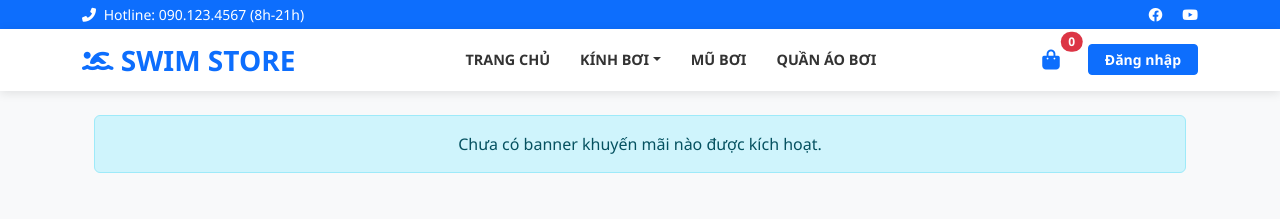
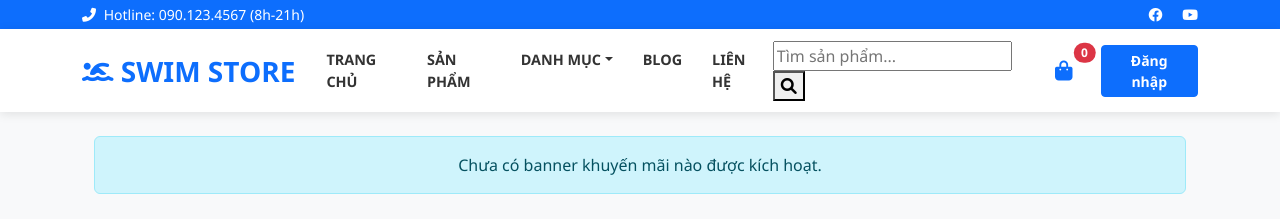
Before and after one commit to Tientai2k4/ThucTapNganh, a PHP site: page /ThucTapNganh/ in a window 1280 px wide. Shown: the top 219 px of the page. Run offline with PHP 8.4, Linux system fonts and the light colour scheme; data comes from the database, SQL or seed files in the repository; data that the repository does not hold is empty.

Commit message:
feat:sua loi thanh header1 tv1

```diff
--- a/app/Views/client/layouts/header.php
+++ b/app/Views/client/layouts/header.php
@@ -1,3 +1,12 @@
+<?php
+// Giả định: Danh sách danh mục chính (Category) đã được truyền từ Controller
+// Ví dụ: $data['categories'] = [['name' => 'Kính Bơi', 'id' => 1], ['name' => 'Mũ Bơi', 'id' => 2], ...]
+$categories = $data['categories'] ?? [
+    ['name' => 'Kính Bơi', 'id' => 1, 'sub' => [['name'=>'Kính Cận'], ['name'=>'Kính Thi Đấu']]],
+    ['name' => 'Mũ Bơi', 'id' => 2, 'sub' => [['name'=>'Mũ Silicone'], ['name'=>'Mũ Vải']]],
+    ['name' => 'Quần Áo Bơi', 'id' => 3, 'sub' => [['name'=>'Đồ Nam'], ['name'=>'Đồ Nữ']]]
+];
+?>
 <!DOCTYPE html>
 <html lang="vi">
 <head>
@@ -25,6 +34,7 @@
                 <a class="navbar-brand fw-bold text-primary fs-3" href="<?= BASE_URL ?>">
                     <i class="fas fa-swimmer"></i> SWIM STORE
                 </a>
+
                 <button class="navbar-toggler" type="button" data-bs-toggle="collapse" data-bs-target="#mainNav">
                     <span class="navbar-toggler-icon"></span>
                 </button>
@@ -32,40 +42,56 @@
                 <div class="collapse navbar-collapse" id="mainNav">
                     <ul class="navbar-nav mx-auto">
                         <li class="nav-item"><a class="nav-link" href="<?= BASE_URL ?>">Trang chủ</a></li>
+                        <li class="nav-item"><a class="nav-link" href="<?= BASE_URL ?>product">Sản phẩm</a></li>
 
                         <li class="nav-item dropdown">
-                            <a class="nav-link dropdown-toggle" href="#" data-bs-toggle="dropdown">Kính bơi</a>
+                            <a class="nav-link dropdown-toggle" href="#" data-bs-toggle="dropdown">Danh mục</a>
                             <div class="dropdown-menu mega-menu">
                                 <div class="container">
                                     <div class="row">
+
                                         <div class="col-md-3">
-                                            <span class="mega-title">CÔNG DỤNG</span>
-                                            <a class="mega-item" href="#">Kính bơi cận</a>
-                                            <a class="mega-item" href="#">Kính thi đấu</a>
-                                            <a class="mega-item" href="#">Kính trẻ em</a>
+                                            <span class="mega-title">TẤT CẢ DANH MỤC</span>
+                                            <?php foreach ($categories as $cat): ?>
+                                                <a class="mega-item" href="<?= BASE_URL ?>product/category/<?= $cat['id'] ?>"><?= htmlspecialchars($cat['name']) ?></a>
+                                            <?php endforeach; ?>
                                         </div>
+
                                         <div class="col-md-3">
-                                            <span class="mega-title">THƯƠNG HIỆU</span>
+                                            <span class="mega-title">PHÂN LOẠI NỔI BẬT</span>
+                                            <a class="mega-item" href="#">Đồ bơi Nam</a>
+                                            <a class="mega-item" href="#">Đồ bơi Nữ</a>
+                                            <a class="mega-item" href="#">Dụng cụ lặn</a>
+                                        </div>
+
+                                        <div class="col-md-3">
+                                            <span class="mega-title">THƯƠNG HIỆU HÀNG ĐẦU</span>
                                             <a class="mega-item" href="#">Speedo</a>
                                             <a class="mega-item" href="#">Arena</a>
                                             <a class="mega-item" href="#">Phoenix</a>
                                         </div>
-                                        <div class="col-md-3">
-                                            <span class="mega-title">PHỤ KIỆN</span>
-                                            <a class="mega-item" href="#">Dây đeo kính</a>
-                                            <a class="mega-item" href="#">Hộp đựng kính</a>
-                                        </div>
-                                        <div class="col-md-3">
+
+                                        <div class="col-md-3 text-center">
                                             <img src="https://yeuboiloi.com/wp-content/uploads/2021/06/banner-kinh-boi-can.jpg" class="img-fluid rounded shadow-sm">
+                                            <p class="small mt-2">Sale tới 50%!</p>
                                         </div>
                                     </div>
                                 </div>
                             </div>
                         </li>
 
-                        <li class="nav-item"><a class="nav-link" href="#">Mũ bơi</a></li>
-                        <li class="nav-item"><a class="nav-link" href="#">Quần áo bơi</a></li>
+                        <li class="nav-item"><a class="nav-link" href="<?= BASE_URL ?>blog">Blog</a></li>
+                        <li class="nav-item"><a class="nav-link" href="<?= BASE_URL ?>contact">Liên hệ</a></li>
                     </ul>
+
+                    <form action="<?= BASE_URL ?>search" method="GET" class="d-flex me-3">
+                        <div class="header-search-form">
+                            <input type="search" name="keyword" placeholder="Tìm sản phẩm..." required>
+                            <button type="submit" class="btn-search-icon">
+                                <i class="fas fa-search"></i>
+                            </button>
+                        </div>
+                    </form>
 
                     <div class="d-flex align-items-center">
                         <a href="<?= BASE_URL ?>cart" class="btn position-relative text-primary me-3 border-0">
```
